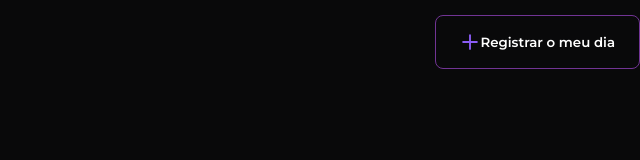
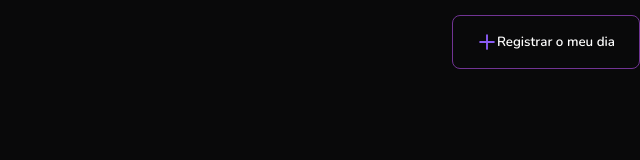
Before and after one commit to ivysonribeiro/nlw-setup, a plain HTML site: page index.html in a window 1280 px wide. Shown: the full height of the page, 640-1280 px from the left. Drawn offline with nearby package versions, Linux system fonts and the light colour scheme.

Commit message:
mudando a fonte

```diff
--- a/index.html
+++ b/index.html
@@ -4,8 +4,7 @@
 
     <link rel="preconnect" href="https://fonts.googleapis.com">
     <link rel="preconnect" href="https://fonts.gstatic.com" crossorigin>
-    <link
-    href="https://fonts.googleapis.com/css2?family=Montserrat:wght@600&family=PT+Sans:ital@0;1&family=Red+Hat+Display:wght@400;500;700&display=swap" rel="stylesheet">
+    <link href="https://fonts.googleapis.com/css2?family=Nunito:wght@600&family=PT+Sans:ital@0;1&family=Red+Hat+Display:wght@400;500;700&display=swap" rel="stylesheet">
 
     <meta charset="UTF-8" />
     <meta http-equiv="X-UA-Compatible" content="IE=edge" />
--- a/style.css
+++ b/style.css
@@ -9,6 +9,8 @@ body {
   color: white;
 
   height: 100vh;
+
+
 }
 
 header{
@@ -28,6 +30,7 @@ button {
 
   display: flex;
   align-items:center;
-  font-family: "Montserrat", sans-serif;
+  font-family: 'Nunito';
+  font-size: 600;
 
 }
```
